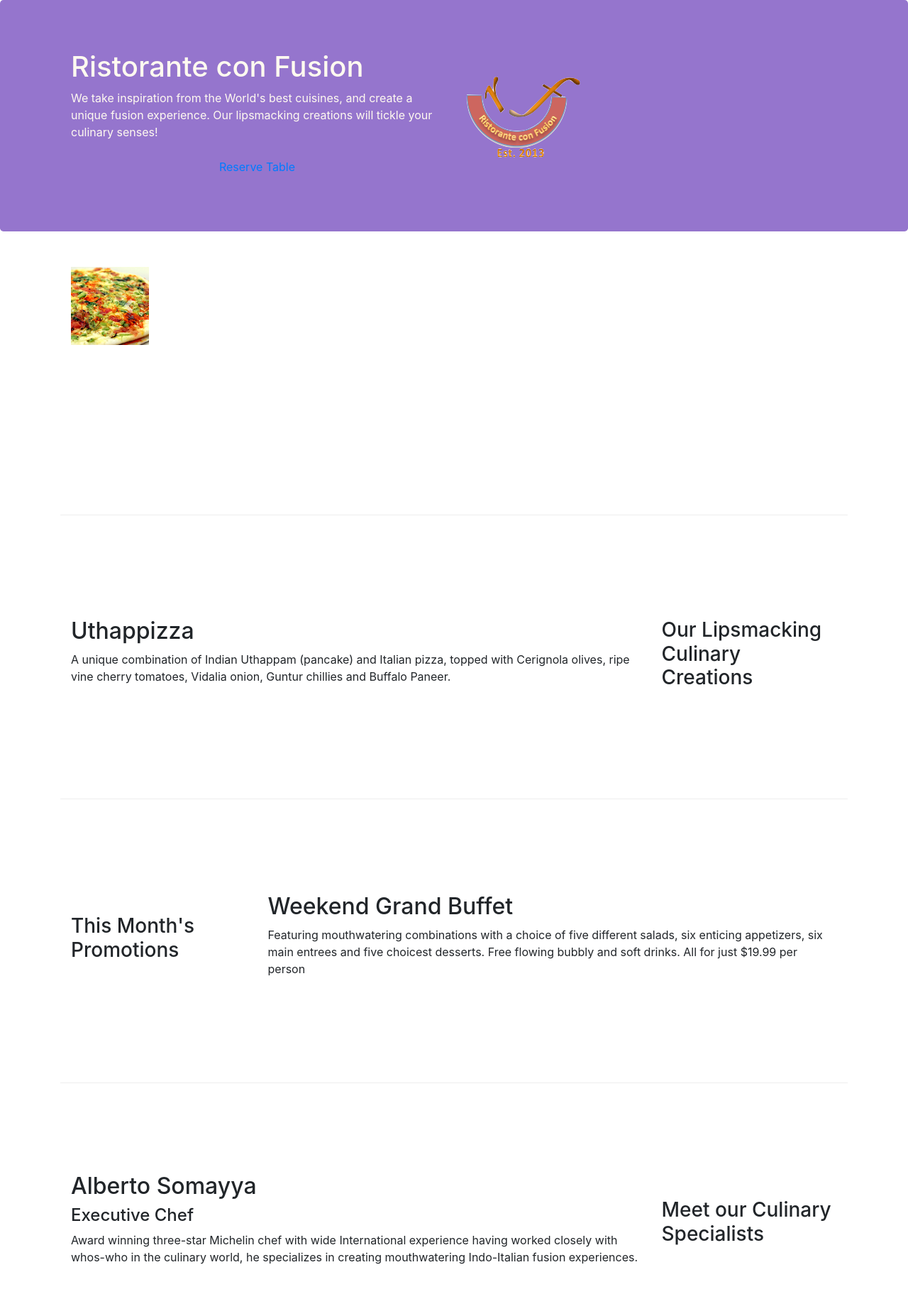
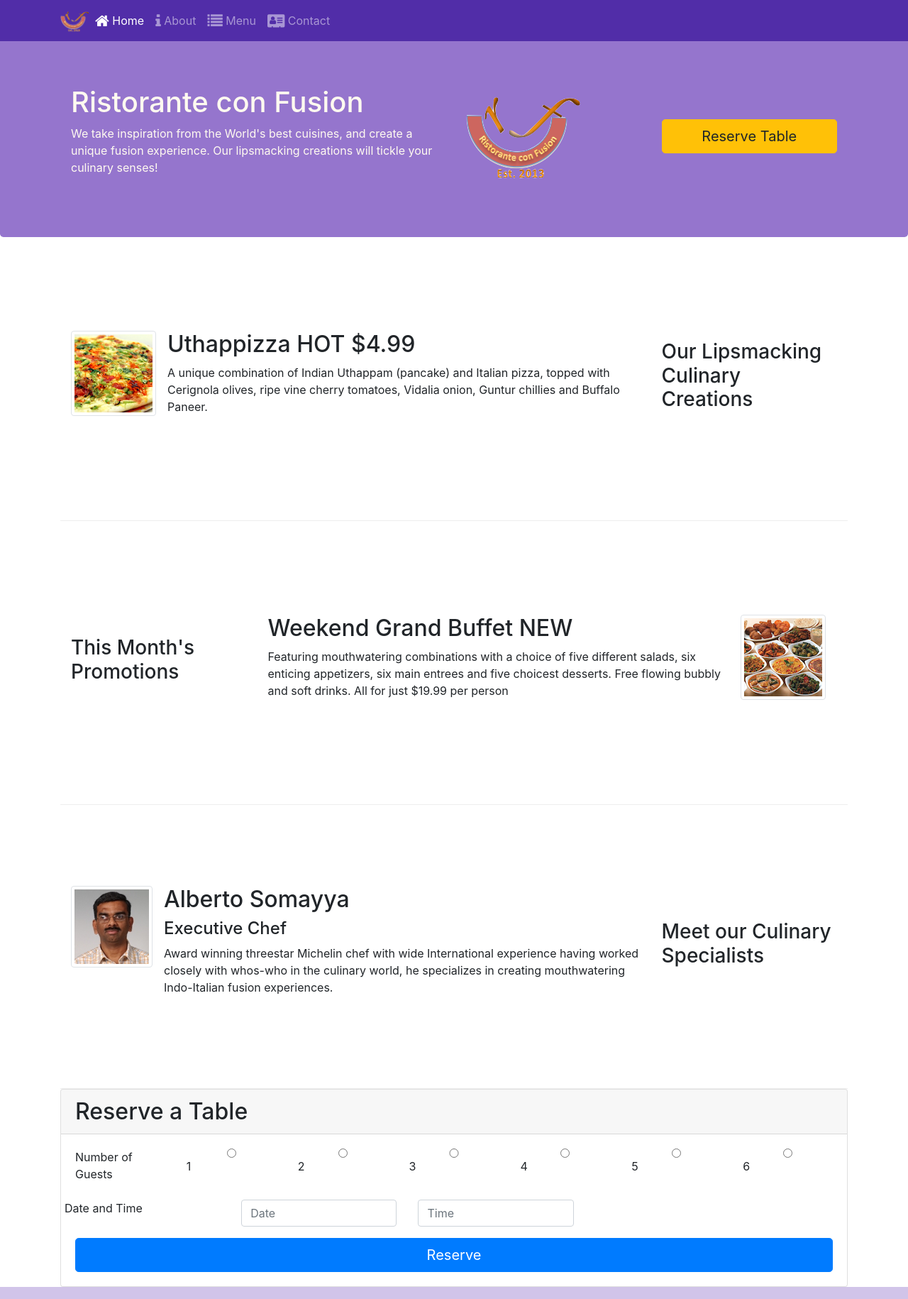
Before and after one commit to danicaCecile/CPSC5380Repo, a website: page index.html in a window 1280 px wide. Shown: the top 1830 px of the page at 71% size. Drawn offline with nearby package versions, Linux system fonts and the light colour scheme.

Commit message:
Changes for assignment 2

```diff
--- a/css/styles.css
+++ b/css/styles.css
@@ -28,3 +28,20 @@ font-size:80%;
 margin:0px;
 color:#0f0f0f;
 }
+
+body{
+    padding:50px 0px 0px 0px;
+    z-index:0;
+}
+
+.navbar-dark {
+    background-color: #512DA8 !important;
+}
+
+nav {
+    background-color:#512DA8;
+}
+
+button{
+    width:100%;
+}
--- a/index.html
+++ b/index.html
@@ -11,14 +11,37 @@
     <!-- Bootstrap CSS -->
     <link rel="stylesheet"
     href="node_modules/bootstrap/dist/css/bootstrap.min.css">
+    <link rel="stylesheet" href="node_modules/font-awesome/css/font-awesome.min.css">
+    <link rel="stylesheet" href="node_modules/bootstrap-social/bootstrap-social.css">
+
+
 
     <link href="css/styles.css" rel="stylesheet">
-    <link rel="stylesheet" href="node_modules/font-awesome/css/fontawesome.min.css">
-    <link rel="stylesheet" href="node_modules/bootstrap-social/bootstrapsocial.css">
     <title>Ristorante Con Fusion</title>
 </head>
 
 <body>
+    <nav class="navbar navbar-dark navbar-expand-sm bg-primary fixed-top">
+        <div class="container">
+            <button class="navbar-toggler" type="button" datatoggle="collapse" data-target="#Navbar">
+                <span class="navbar-toggler-icon"></span>
+            </button>
+            <a class="navbar-brand mr-auto" href="#"><img
+                src="img/logo.png" height="30" width="41"></a>
+            <div class="collapse navbar-collapse" id="Navbar">
+                <ul class="navbar-nav mr-auto">
+                    <li class="nav-item active"><a class="nav-link"
+                        href="#"><span class="fa fa-home fa-lg"></span> Home</a></li>
+                        <li class="nav-item"><a class="nav-link"
+                            href="./aboutus.html"><span class="fa fa-info fa-lg"></span> About</a></li>
+                            <li class="nav-item"><a class="nav-link" href="#"><span
+                                class="fa fa-list fa-lg"></span> Menu</a></li>
+                                <li class="nav-item"><a class="nav-link" href="#"><span
+                                    class="fa fa-address-card fa-lg"></span> Contact</a></li>
+                </ul>
+            </div>
+        </div>
+    </nav>
 
     <header class="jumbotron">
         <div class="container">
@@ -26,75 +49,39 @@
                 <div class="col-12 col-sm-6">
                     <h1>Ristorante con Fusion</h1>
                     <p>We take inspiration from the World's best cuisines, and create a unique fusion experience. Our lipsmacking creations will tickle your culinary senses!</p>
-                    <a role="button" class="btn btn-block nav-link btnwarning" data-toggle="tooltip" data-html="true" title="Or Call us at <br><strong>+852 12345678</strong>" data-placement="bottom" href="#reserveform">Reserve
-                        Table
-                    </a>
                 </div>
                 <div class="col-12 col-sm align-self-center">
                     <img src="img/logo.png" class="img-fluid">
                 </div>
-
+                <div class="col-md col-lg col-xl align-self-center">
+                    <a href="#reserve-table"><button type="button" class="btn btn-warning btn-lg">Reserve Table</button></a>
+                </div>
             </div>
         </div>
     </header>
 
     <div class="container">
-        <div class="row row-content">
-            <div class="col">
-                <div id="mycarousel" class="carousel slide" dataride="carousel">
-                    <div class="carousel-inner" role="listbox">
-                        <div class="carousel-item active">
-                            <img class="d-block img-fluid"
-                            src="img/uthappizza.png" alt="Uthappizza">
-                            <div class="carousel-caption d-none d-mdblock">
-                                <h2>Uthappizza <span class="badge badgedanger">HOT</span> <span class="badge badge-pill badgedefault">$4.99</span></h2>
-
-                            </div>
-                        </div>
-
-                        <div class="carousel-item">
-                            <img class="d-block img-fluid"
-                            src="img/buffet.png" alt="Uthappizza">
-                            <div class="carousel-caption d-none d-mdblock">
-                                <h2>Buffet <span class="badge badgedanger">HOT</span> <span class="badge badge-pill badgedefault">$4.99</span></h2>
-
-                            </div>
-                        </div>
-
-                        <div class="carousel-item">
-                            <img class="d-block img-fluid"
-                            src="img/uthappizza.png" alt="Uthappizza">
-                            <div class="carousel-caption d-none d-mdblock">
-                                <h2>Uthappizza Again<span class="badge badgedanger">HOT</span> <span class="badge badge-pill badgedefault">$4.99</span></h2>
-
-                            </div>
-                        </div>
-                    </div>
-                    <ol class="carousel-indicators">
-                        <li data-target="#mycarousel" data-slide-to="0"
-                       class="active"></li>
-                        <li data-target="#mycarousel" data-slideto="1"></li>
-                        <li data-target="#mycarousel" data-slideto="2"></li>
-                    </ol>
-                    <a class="carousel-control-prev" href="#mycarousel"
-                    role="button" data-slide="prev">
-                     <span class="carousel-control-prev-icon"></span>
-                     </a>
-                     <a class="carousel-control-next" href="#mycarousel"
-                    role="button" data-slide="next">
-                     <span class="carousel-control-next-icon"></span>
-                     </a>
-
-                </div>
-            </div>
-        </div>
                 <div class="row row-content align-items-center">
                     <div class="col-12 col-sm-4  order-sm-last col-md-3">
                         <h3>Our Lipsmacking Culinary Creations</h3>
                     </div>
                     <div class="col col-sm  order-sm-first col-md">
-                        <h2>Uthappizza</h2>
-                        <p>A unique combination of Indian Uthappam (pancake) and Italian pizza, topped with Cerignola olives, ripe vine cherry tomatoes, Vidalia onion, Guntur chillies and Buffalo Paneer.</p>
+                        <div class="media">
+                            <img class="d-flex mr-3 img-thumbnail align-selfcenter"
+                            src="img/uthappizza.png" alt="Uthappizza">
+                            <div class="media-body">
+                            <h2 class="mt-0">Uthappizza <span class=“badge bg-danger”>HOT</span>
+                                <span class=“badge bg-pill bg-secondary”>$4.99</span> </h2>
+                            <p class="d-none d-sm-block">A unique combination
+                           of Indian Uthappam (pancake) and
+                            Italian pizza, topped with Cerignola olives,
+                           ripe vine
+                            cherry tomatoes, Vidalia onion, Guntur chillies
+                           and
+                            Buffalo Paneer.</p>
+                            </div>
+                            </div>
+
                     </div>
                 </div>
 
@@ -104,8 +91,14 @@
                         <h3>This Month's Promotions</h3>
                     </div>
                     <div class="col col-sm col-md">
-                        <h2>Weekend Grand Buffet</h2>
-                        <p>Featuring mouthwatering combinations with a choice of five different salads, six enticing appetizers, six main entrees and five choicest desserts. Free flowing bubbly and soft drinks. All for just $19.99 per person </p>
+                        <div class="media">
+                            <div class="media-body">
+                                <h2 class="mt-0">Weekend Grand Buffet <span class=“badge bg-danger”>NEW</span></h2>
+                                <p class="d-none d-sm-block">Featuring mouthwatering combinations with a choice of five different salads, six enticing appetizers, six main entrees and five choicest desserts. Free flowing bubbly and soft drinks. All for just $19.99 per person </p>
+                            </div>
+                            <img class="d-flex mr-3 img-thumbnail align-selfcenter"
+                            src="img/buffet.png" alt="Buffet">
+                        </div>
                     </div>
                 </div>
 
@@ -114,11 +107,84 @@
                         <h3>Meet our Culinary Specialists</h3>
                     </div>
                     <div class="col col-sm  order-sm-first col-md">
-                        <h2>Alberto Somayya</h2>
-                        <h4>Executive Chef</h4>
-                        <p>Award winning three-star Michelin chef with wide International experience having worked closely with whos-who in the culinary world, he specializes in creating mouthwatering Indo-Italian fusion experiences. </p>
+                        <div class="media">
+                            <img class="d-flex mr-3 img-thumbnail align-selfcenter"
+                            src="img/alberto.png" alt="Alberto Somayya">
+                            <div class="media-body">
+                            <h2 class="mt-0">Alberto Somayya</h2>
+                            <h4>Executive Chef</h4>
+                            <p class="d-none d-sm-block">Award winning threestar Michelin chef with wide
+                            International experience having worked closely
+                           with
+                            whos-who in the culinary world, he specializes
+                           in
+                            creating mouthwatering Indo-Italian fusion
+                           experiences.
+                            </p>
+                            </div>
+                            </div>
                     </div>
                 </div>
+
+            <div class="card">
+                <h2 class="card-header" id="reserve-table">Reserve a Table</h2>
+                <div class="card-body">
+                <form>
+                    <div class="form-group row">
+                        <div class="col">
+                            <label for="numberofguests">Number of Guests</label>
+                        </div>
+                        <div class = "col">
+                            <input type="radio" class="form-control"
+                            id="1" name="tablenumber">
+                            <label for="1">1</label>
+                        </div>
+                        <div class = "col">
+                            <input type="radio" class="form-control"
+                            id="2" name="tablenumber">
+                            <label for="2">2</label>
+                        </div>
+                        <div class = "col">
+                            <input type="radio" class="form-control"
+                            id="3" name="tablenumber">
+                            <label for="3">3</label>
+                        </div>
+                        <div class = "col">
+                            <input type="radio" class="form-control"
+                            id="4" name="tablenumber">
+                            <label for="4">4</label>
+                        </div>
+                        <div class = "col">
+                            <input type="radio" class="form-control"
+                            id="5" name="tablenumber">
+                            <label for="5">5</label>
+                        </div>
+                        <div class = "col">
+                            <input type="radio" class="form-control"
+                            id="6" name="tablenumber">
+                            <label for="6">6</label>
+                        </div>
+                    </div>
+                    <div class="form-group row">
+                        <div class="row">
+                            <div class="col">
+                                <label for="dateandtime">Date and Time</label>
+                            </div>
+                            <div class = "col">
+                                <input type="text" class="form-control"
+                                id="date" name="date" placeholder="Date">
+                            </div>
+                            <div class = "col">
+                                <input type="text" class="form-control"
+                                id="time" name="time" placeholder="Time">
+                            </div>
+                        </div>
+                    </div>
+                    <button type="button" class="btn btn-primary btn-lg">Reserve</button>
+                </form>
+            </div>
+        </div>
+
     </div>
 
     <footer class="footer">
```
Also changed, not shown: 1 other file.
